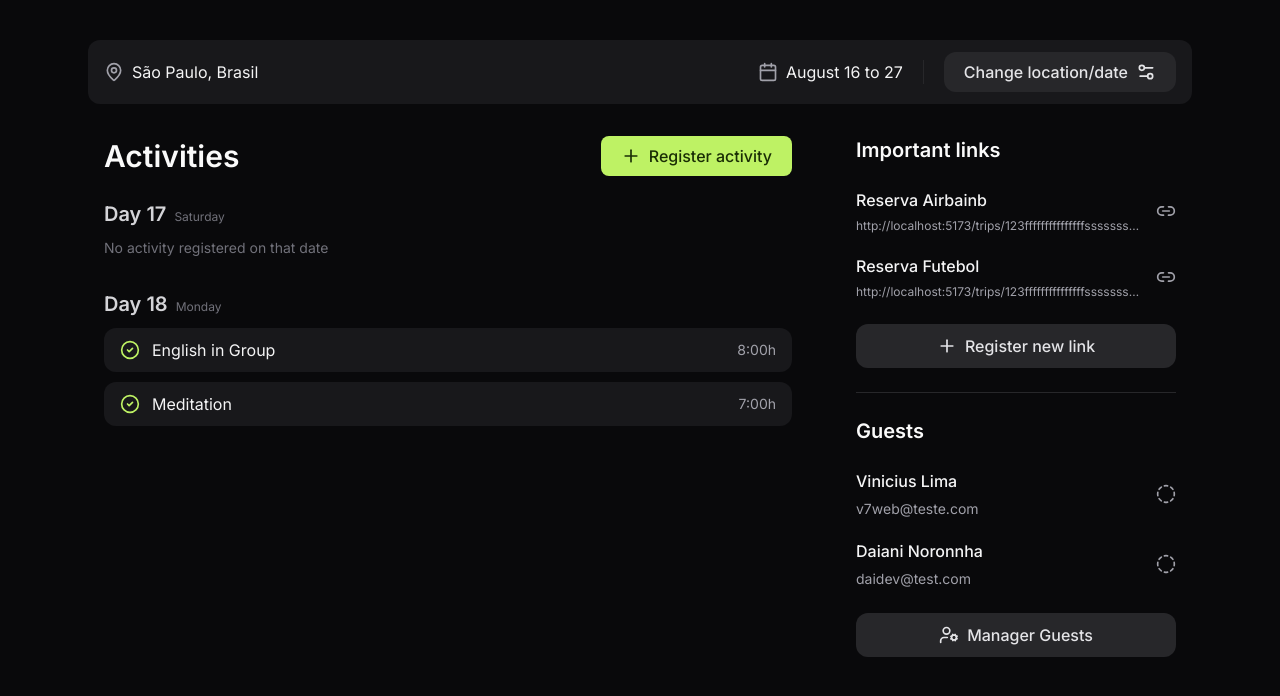
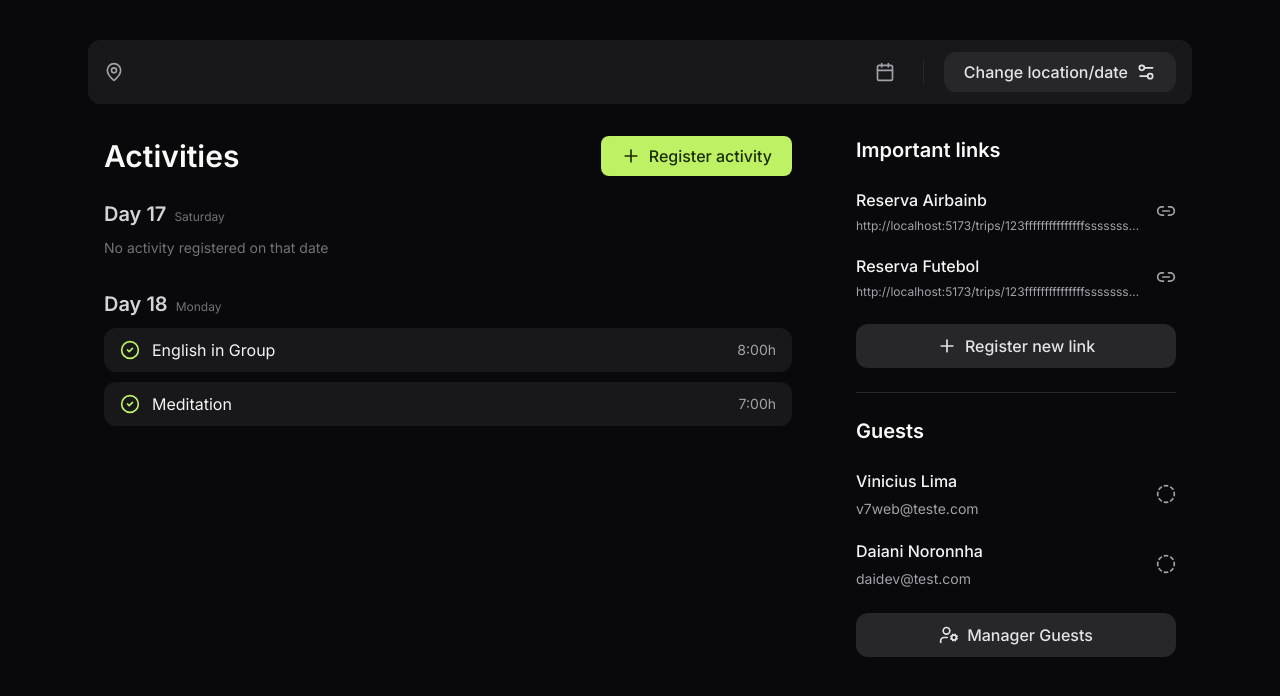
Before and after one commit to ViniciusLima7/planner, a React (Vite) app: page /trips/1 in a window 1280 px wide. Shown: the top 696 px of the page. Built offline with nearby package versions, Linux system fonts and the light colour scheme; no server answers.

Commit message:
feat: get Data in header trip details dinamically

```diff
--- a/src/pages/trip-details/destination-and-date-header.tsx
+++ b/src/pages/trip-details/destination-and-date-header.tsx
@@ -1,18 +1,44 @@
 import { Calendar, MapPin, Settings2 } from "lucide-react";
 import Button from "../../components/button";
+import { useParams } from "react-router-dom";
+import { useEffect, useState } from "react";
+import { api } from "../../lib/axios";
+import { format } from "date-fns";
+
+interface Trip {
+  id: string;
+  destination: string;
+  starts_at: string;
+  ends_at: string;
+  is_Confirmed: boolean;
+}
 
 export default function DestinationAndDateHeader() {
+  const { tripId } = useParams();
+  const [trip, setTrip] = useState<Trip | undefined>();
+
+  useEffect(() => {
+    api
+      .get(`/trips/${tripId}`)
+      .then((response) => console.log("response", setTrip(response.data.trip)));
+  }, [tripId]);
+
+  const displayedDate = trip
+    ? format(trip.starts_at, "d' de 'LLL")
+        .concat(" Até ")
+        .concat(format(trip.ends_at, "d' de 'LLL"))
+    : null;
   return (
     <div className="px-4 h-16 rounded-xl bg-zinc-900 shadow-shape flex items-center justify-between">
       <div className="flex items-center gap-2">
         <MapPin className="size-5 text-zinc-400" />
-        <span className=" text-zinc-100">São Paulo, Brasil</span>
+        <span className=" text-zinc-100">{trip?.destination}</span>
       </div>
 
       <div className="flex items-center gap-5 ">
         <div className="flex items-center gap-2">
           <Calendar className="size-5 text-zinc-400" />
-          <span className="text-zinc-100">August 16 to 27</span>
+          <span className="text-zinc-100">{displayedDate}</span>
         </div>
         <div className="w-px h-6 bg-zinc-800"></div>
         <Button variant="secondary">
```
